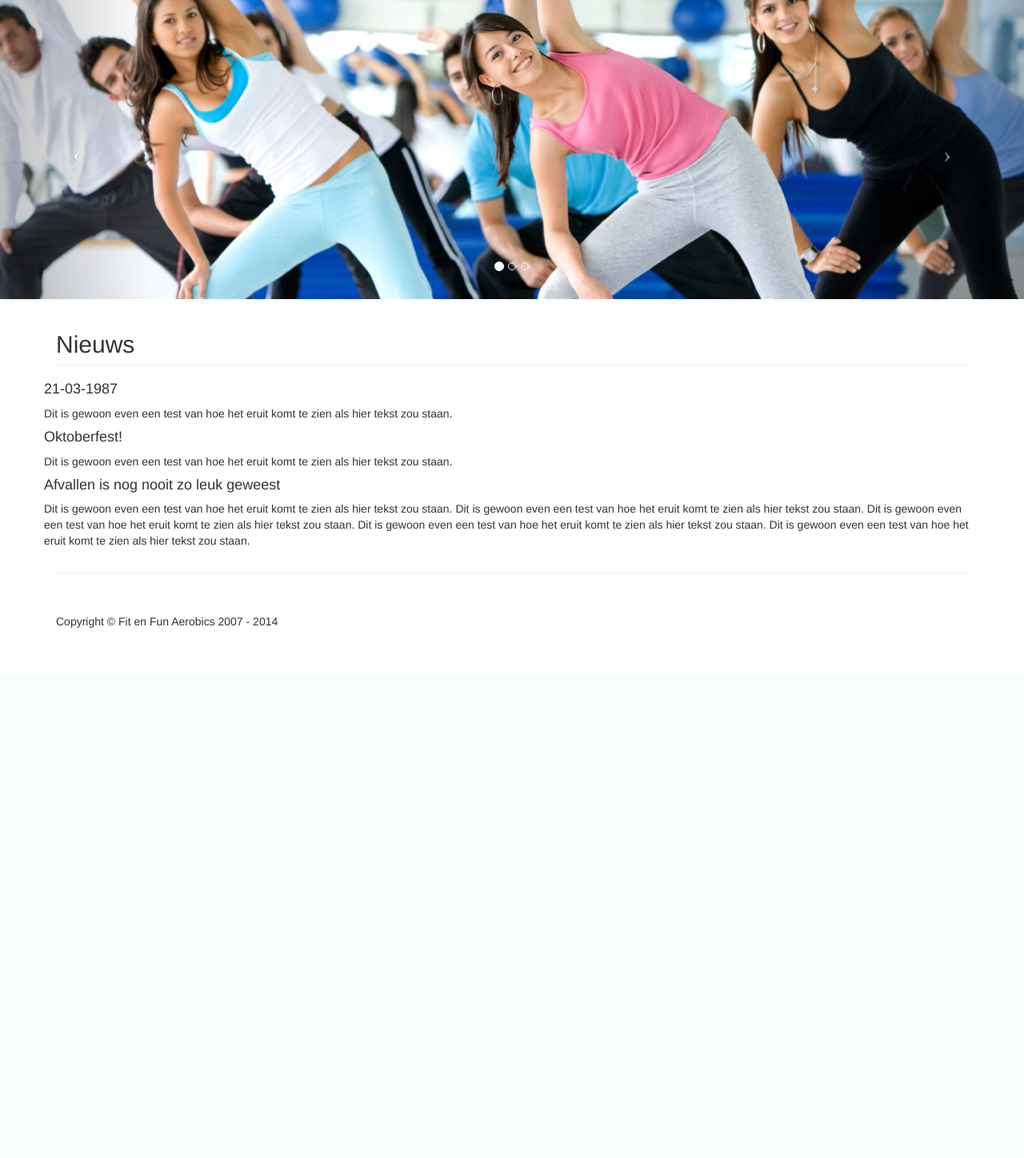
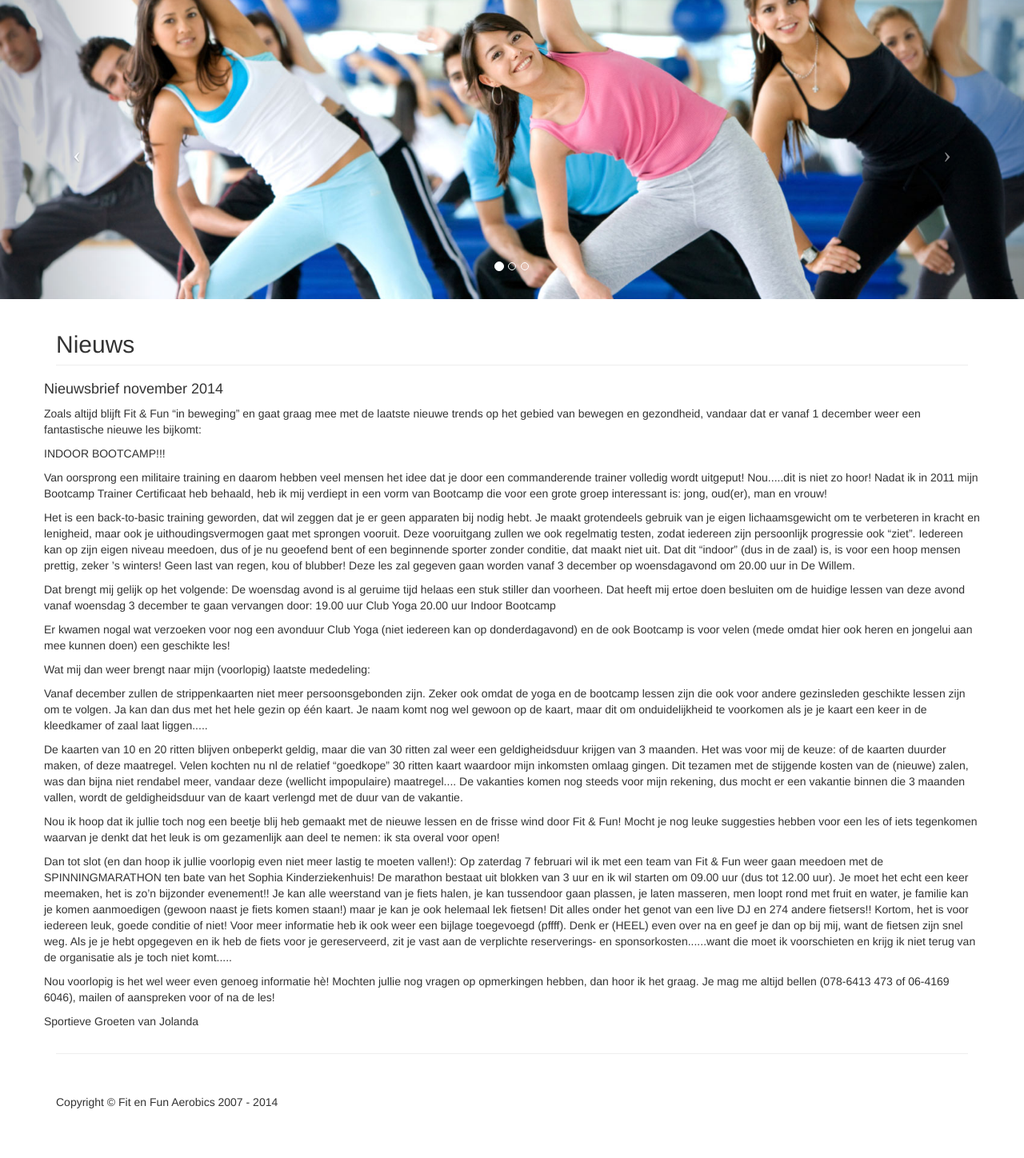
Before and after one commit to ivyk96/Fit-en-Fun, a PHP site: page /nieuws.php in a window 1280 px wide. Shown: the part 51-1499 px from the top of the page at 80% size. Before the commit the page ends 836 px from the top, so only its background shows below. Run offline with PHP 8.4, Linux system fonts and the light colour scheme.

Commit message:
Nieuwsbrief geweizigd.

```diff
--- a/nieuws.php
+++ b/nieuws.php
@@ -51,17 +51,87 @@
             <div class="col-lg-12">
                 <h2 class="page-header">Nieuws</h2>
             </div>
-            <h4>21-03-1987</h4>
-            <p>Dit is gewoon even een test van hoe het eruit komt te zien als hier tekst zou staan.</p>
-            <h4>Oktoberfest!</h4>
-            <p>Dit is gewoon even een test van hoe het eruit komt te zien als hier tekst zou staan.</p>
-            <h4>Afvallen is nog nooit zo leuk geweest</h4>
+            <h4>Nieuwsbrief november 2014</h4>
             <p>
-                Dit is gewoon even een test van hoe het eruit komt te zien als hier tekst zou staan.
-                Dit is gewoon even een test van hoe het eruit komt te zien als hier tekst zou staan.
-                Dit is gewoon even een test van hoe het eruit komt te zien als hier tekst zou staan.
-                Dit is gewoon even een test van hoe het eruit komt te zien als hier tekst zou staan.
-                Dit is gewoon even een test van hoe het eruit komt te zien als hier tekst zou staan.
+            	Zoals altijd blijft Fit & Fun “in beweging” en gaat graag mee met de laatste nieuwe trends op
+            	het gebied van bewegen en gezondheid, vandaar dat er vanaf 1 december weer een fantastische
+            	nieuwe les bijkomt:
+            </p>
+            <p>INDOOR BOOTCAMP!!!</p>
+            <p>
+                Van oorsprong een militaire training en daarom hebben veel mensen het idee dat je door een
+                commanderende trainer volledig wordt uitgeput! Nou.....dit is niet zo hoor! Nadat ik in 2011
+                mijn Bootcamp Trainer Certificaat heb behaald, heb ik mij verdiept in een vorm van Bootcamp
+                die voor een grote groep interessant is: jong, oud(er), man en vrouw!
+            </p>
+            <p>
+            	Het is een back-to-basic training geworden, dat wil zeggen dat je er geen apparaten bij
+            	nodig hebt. Je maakt grotendeels gebruik van je eigen lichaamsgewicht om te verbeteren in
+            	kracht en lenigheid, maar ook je uithoudingsvermogen gaat met sprongen vooruit. Deze
+            	vooruitgang zullen we ook regelmatig testen, zodat iedereen zijn persoonlijk progressie
+            	ook “ziet”. Iedereen kan op zijn eigen niveau meedoen, dus of je nu geoefend bent of een
+            	beginnende sporter zonder conditie, dat maakt niet uit. Dat dit “indoor” (dus in de zaal)
+            	is, is voor een hoop mensen prettig, zeker ’s winters! Geen last van regen, kou of blubber!
+            	Deze les zal gegeven gaan worden vanaf 3 december op woensdagavond om 20.00 uur in De Willem.
+            </p>
+            <p>
+            	Dat brengt mij gelijk op het volgende: De woensdag avond is al geruime tijd helaas een
+            	stuk stiller dan voorheen. Dat heeft mij ertoe doen besluiten om de huidige lessen van
+            	deze avond vanaf woensdag 3 december te gaan vervangen door: 19.00 uur Club Yoga 20.00 uur
+            	Indoor Bootcamp
+            </p>
+            <p>
+            	Er kwamen nogal wat verzoeken voor nog een avonduur Club Yoga (niet iedereen kan op
+            	donderdagavond) en de ook Bootcamp is voor velen (mede omdat hier ook heren en jongelui
+            	 aan mee kunnen doen) een geschikte les!
+            </p>
+            <p>
+            	Wat mij dan weer brengt naar mijn (voorlopig) laatste mededeling:
+            </p>
+            <p>
+            	Vanaf december zullen de strippenkaarten niet meer persoonsgebonden zijn. Zeker ook omdat
+            	de yoga en de bootcamp lessen zijn die ook voor andere gezinsleden geschikte lessen zijn
+            	om te volgen. Ja kan dan dus met het hele gezin op één kaart. Je naam komt nog wel gewoon
+            	op de kaart, maar dit om onduidelijkheid te voorkomen als je je kaart een keer in de
+            	kleedkamer of zaal laat liggen.....
+            </p>
+            <p>
+            	De kaarten van 10 en 20 ritten blijven onbeperkt geldig, maar die van 30 ritten zal weer
+            	een geldigheidsduur krijgen van 3 maanden. Het was voor mij de keuze: of de kaarten duurder
+            	maken, of deze maatregel. Velen kochten nu nl de relatief “goedkope” 30 ritten kaart
+            	waardoor mijn inkomsten omlaag gingen. Dit tezamen met de stijgende kosten van de (nieuwe)
+            	zalen, was dan bijna niet rendabel meer, vandaar deze (wellicht impopulaire) maatregel....
+            	De vakanties komen nog steeds voor mijn rekening, dus mocht er een vakantie binnen die 3
+            	maanden vallen, wordt de geldigheidsduur van de kaart verlengd met de duur van de vakantie.
+            </p>
+            <p>
+            	Nou ik hoop dat ik jullie toch nog een beetje blij heb gemaakt met de nieuwe lessen en de
+            	frisse wind door Fit & Fun! Mocht je nog leuke suggesties hebben voor een les of iets
+            	tegenkomen waarvan je denkt dat het leuk is om gezamenlijk aan deel te nemen: ik sta overal
+            	voor open!
+            </p>
+            <p>
+            	Dan tot slot (en dan hoop ik jullie voorlopig even niet meer lastig te moeten vallen!): Op
+            	zaterdag 7 februari wil ik met een team van Fit & Fun weer gaan meedoen met de
+            	SPINNINGMARATHON ten bate van het Sophia Kinderziekenhuis! De marathon bestaat uit blokken
+            	van 3 uur en ik wil starten om 09.00 uur (dus tot 12.00 uur). Je moet het echt een keer
+            	meemaken, het is zo’n bijzonder evenement!! Je kan alle weerstand van je fiets halen, je kan
+            	tussendoor gaan plassen, je laten masseren, men loopt rond met fruit en water, je familie kan
+            	je komen aanmoedigen (gewoon naast je fiets komen staan!) maar je kan je ook helemaal lek
+            	fietsen! Dit alles onder het genot van een live DJ en 274 andere fietsers!! Kortom, het is
+            	voor iedereen leuk, goede conditie of niet! Voor meer informatie heb ik ook weer een bijlage
+            	toegevoegd (pffff). Denk er (HEEL) even over na en geef je dan op bij mij, want de fietsen zijn
+            	snel weg. Als je je hebt opgegeven en ik heb de fiets voor je gereserveerd, zit je vast aan de
+            	verplichte reserverings- en sponsorkosten......want die moet ik voorschieten en krijg ik niet
+            	terug van de organisatie als je toch niet komt.....
+            </p>
+            <p>
+            	Nou voorlopig is het wel weer even genoeg informatie hè! Mochten jullie nog vragen op
+            	opmerkingen hebben, dan hoor ik het graag. Je mag me altijd bellen (078-6413 473 of 06-4169
+            	6046), mailen of aanspreken voor of na de les!
+            </p>
+            <p>
+            	Sportieve Groeten van Jolanda
             </p>
         </div>
         <!-- /.row -->
```
